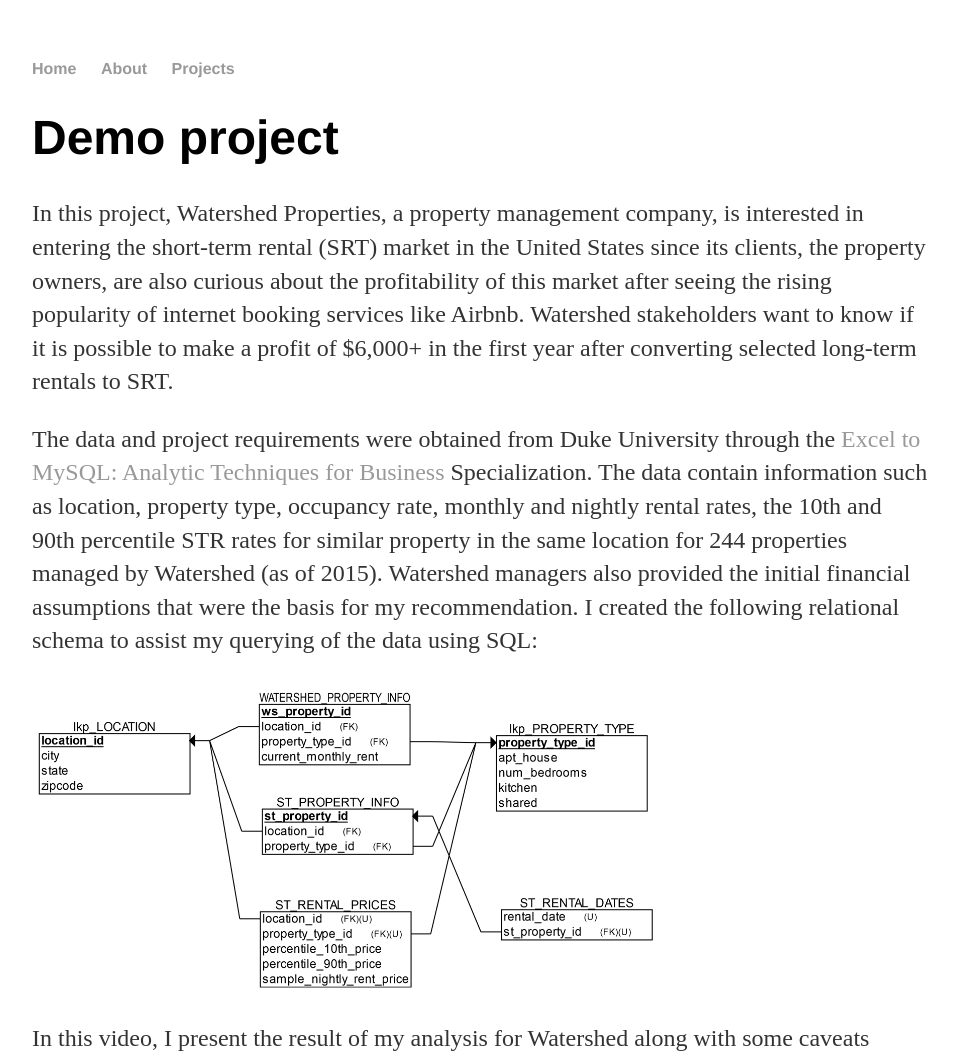
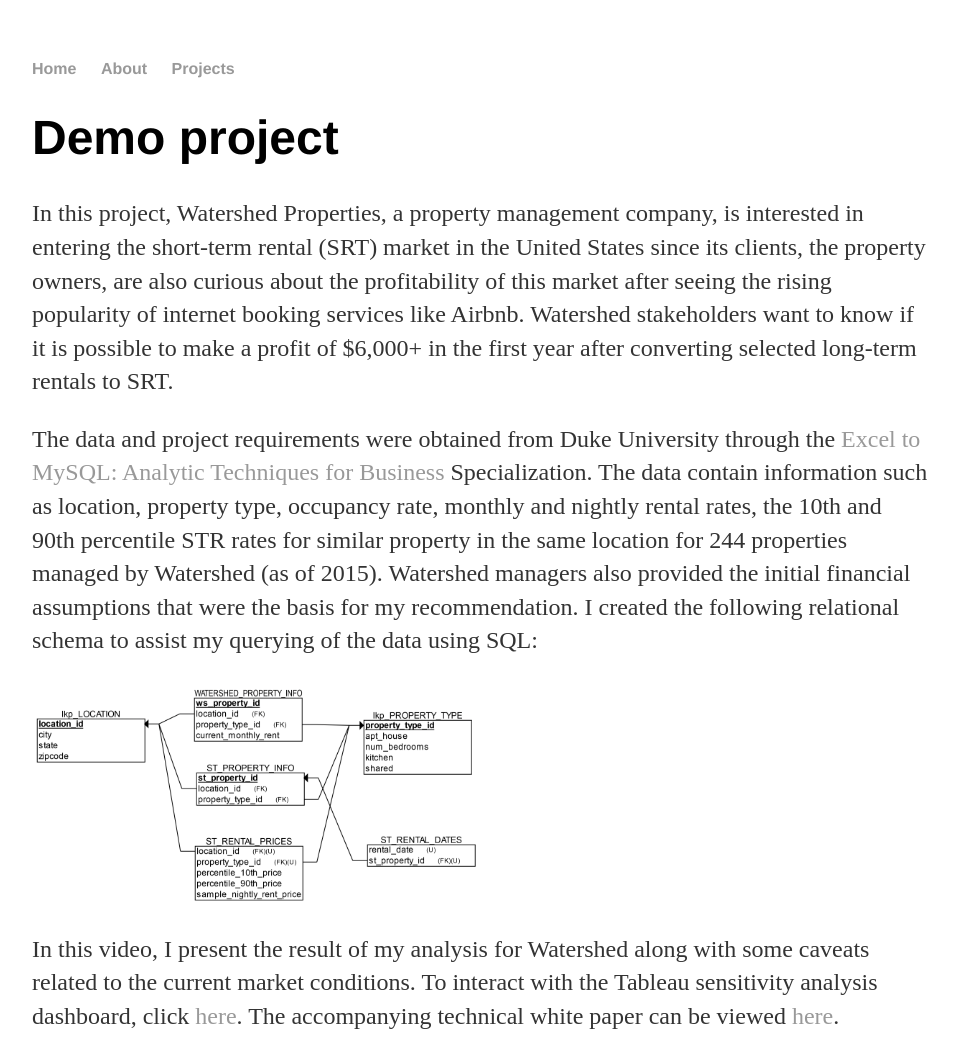
Before and after one commit to mai-nguyen/mai-nguyen.github.io, a Jekyll site: the page built from projects/index.html, in a window 1280 px wide. Shown: the top 1057 px of the page, without its empty margins (160-1117 px from the left). Built offline with Jekyll 4.4.1, drawn with Linux system fonts in a browser that asks for light colours; grey boxes are pictures that could not be loaded.

```diff
--- a/projects/index.html
+++ b/projects/index.html
@@ -10,7 +10,7 @@
 
   <p>The data and project requirements were obtained from Duke University through the <a href="https://www.coursera.org/specializations/excel-mysql">Excel to MySQL: Analytic Techniques for Business</a> Specialization. The data contain information such as location, property type, occupancy rate, monthly and nightly rental rates, the 10th and 90th percentile STR rates for similar property in the same location for 244 properties managed by Watershed (as of 2015). Watershed managers also provided the initial financial assumptions that were the basis for my recommendation. I created the following relational schema to assist my querying of the data using SQL:</p>
 
-  <img src="/images/watershed/RelSchem_Watershed.png" alt="Relational schema of Watershed database" style="width:70%">
+  <img src="/images/watershed/RelSchem_Watershed.png" alt="Relational schema of Watershed database" style="width:50%">
 
   <p>In this video, I present the result of my analysis for Watershed along with some caveats related to the current market conditions. To interact with the Tableau sensitivity analysis dashboard, click <a href = "https://public.tableau.com/views/WatershedPropertiesFinancialForecastDashboard/AnalystDboard2?:language=en-US&:display_count=n&:origin=viz_share_link">here</a>. The accompanying technical white paper can be viewed <a href = "https://github.com/mai-nguyen/mai-nguyen.github.io/blob/ed50f9348b95bf63f91ac63bab111bf1ba4fb3cd/doc/MN-Watershed-White-Paper.pdf">here</a>.</p>
 
```
